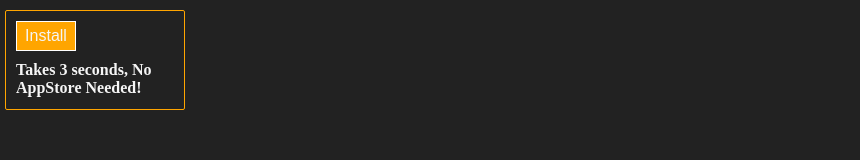
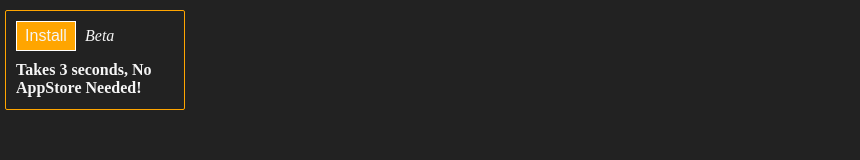
Before and after one commit to buafacetime/videochat-with-WRTC, a React app: page / in a window 1280 px wide. Shown: the top 160 px of the page, without its empty margins (0-860 px from the left). Built offline with nearby package versions, Linux system fonts and the light colour scheme; the HTML template or start-up script is replaced by a standard one.

Commit message:
final touch up

```diff
--- a/src/components/pages/HomePage.js
+++ b/src/components/pages/HomePage.js
@@ -46,7 +46,7 @@ const HomePage = (props) => {
         >
           Install
         </button>
-
+        <i style={{marginLeft: '5px'}}> Beta</i>
         <h4>Takes 3 seconds, No AppStore Needed!</h4>
       </section>
       {/* remove above banner section when pwa is installed */}
```
